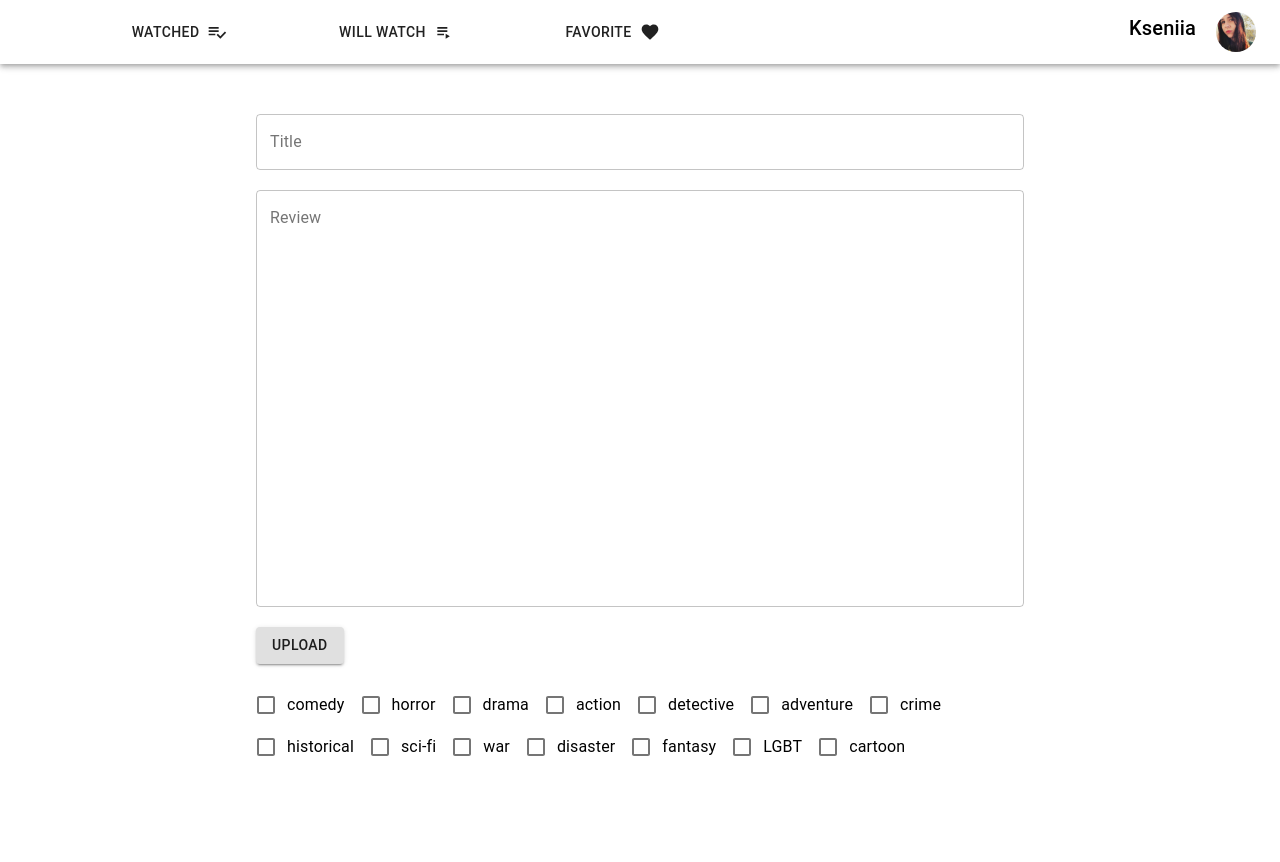
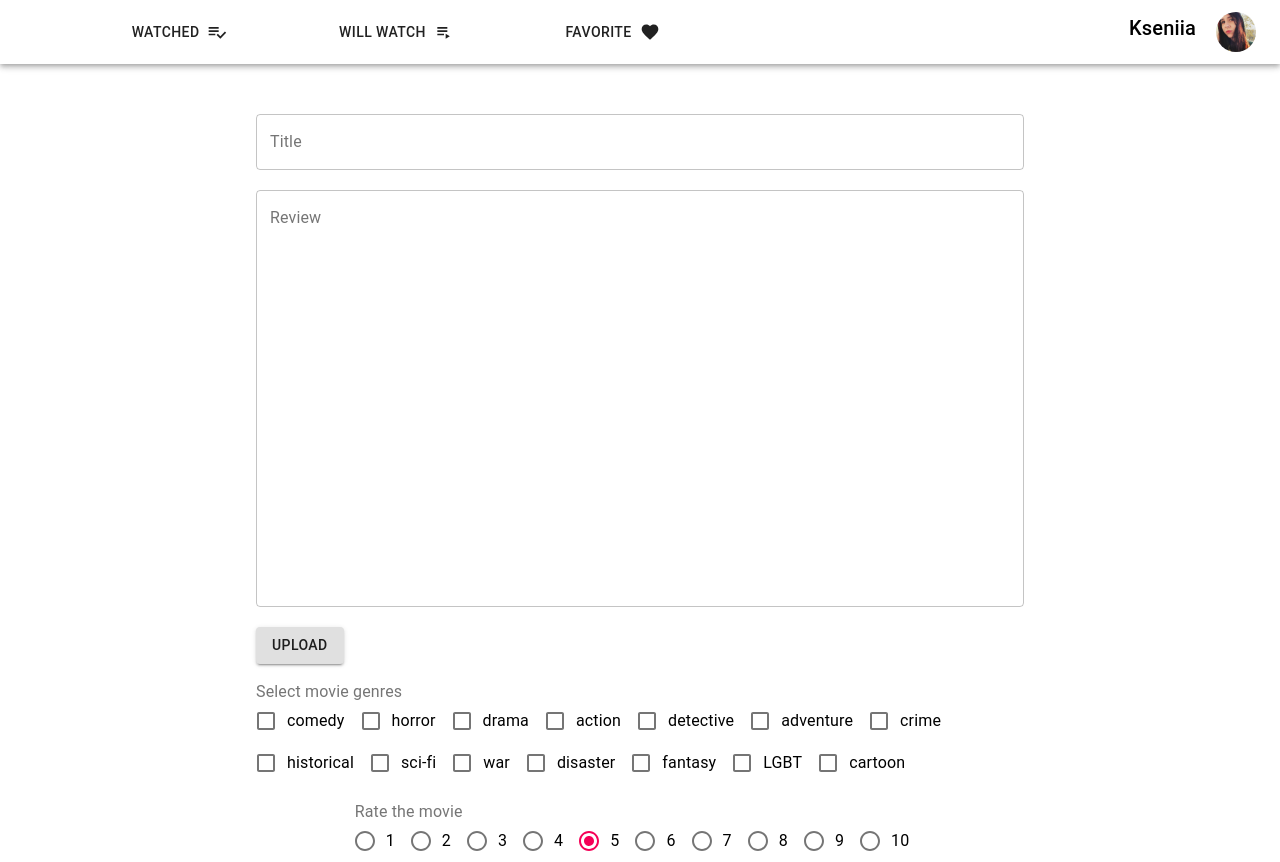
Before and after one commit to KseniiaDudnyk/my-movies, a React (Create React App) app: page /review in a window 1280 px wide. Before the commit the page ends 800 px from the top, so only its background shows below. Built offline with nearby package versions, Linux system fonts and the light colour scheme.

Commit message:
Add movie-rate component

```diff
--- a/src/components/checkboxes/checkboxes.component.jsx
+++ b/src/components/checkboxes/checkboxes.component.jsx
@@ -1,7 +1,7 @@
 import React from 'react';
 
 import Checkbox from '@material-ui/core/Checkbox';
-import { FormGroup, FormControlLabel } from '@material-ui/core';
+import { FormGroup, FormControlLabel, FormLabel } from '@material-ui/core';
 
 import './checkboxes.styles.scss';
 
@@ -43,6 +43,7 @@ export default function Checkboxes() {
 
   return (
     <div className='checkboxes-container'>
+      <FormLabel component='legend'>Select movie genres</FormLabel>
       <FormGroup row>
         {genres.map((genre) => (
           <FormControlLabel
--- /dev/null
+++ b/src/components/movie-rate/movie-rate.component.jsx
@@ -0,0 +1,47 @@
+import React from 'react';
+
+import './movie-rate.styles.scss';
+
+import {
+  Radio,
+  RadioGroup,
+  FormControlLabel,
+  FormControl,
+  FormLabel,
+} from '@material-ui/core';
+
+export default function RadioButtonsGroup() {
+  const rateArr = Array(10)
+    .fill(1)
+    .map((i, idx) => (idx + i).toString());
+
+  const [value, setValue] = React.useState('5');
+
+  const handleChange = (event) => {
+    setValue(event.target.value);
+  };
+
+  return (
+    <div className='rate-container'>
+      <FormControl component='fieldset'>
+        <FormLabel component='legend'>Rate the movie</FormLabel>
+        <RadioGroup
+          className='radio-group'
+          aria-label='rate'
+          name='rate1'
+          value={value}
+          onChange={handleChange}
+        >
+          {rateArr.map((rate) => (
+            <FormControlLabel
+              key={rate}
+              value={rate}
+              control={<Radio />}
+              label={rate}
+            />
+          ))}
+        </RadioGroup>
+      </FormControl>
+    </div>
+  );
+}
--- /dev/null
+++ b/src/components/movie-rate/movie-rate.styles.scss
@@ -0,0 +1,9 @@
+.rate-container {
+  width: 100%;
+  display: flex;
+  justify-content: center;
+
+  .radio-group {
+    flex-direction: row;
+  }
+}
--- a/src/components/review/review.component.jsx
+++ b/src/components/review/review.component.jsx
@@ -3,11 +3,13 @@ import React from 'react';
 import './review.styles.scss';
 import ReviewInput from '../review-input/review-input.component';
 import Checkboxes from '../checkboxes/checkboxes.component';
+import MovieRate from '../movie-rate/movie-rate.component';
 
 const Review = () => (
   <div>
     <ReviewInput />
     <Checkboxes />
+    <MovieRate />
   </div>
 );
 
```
